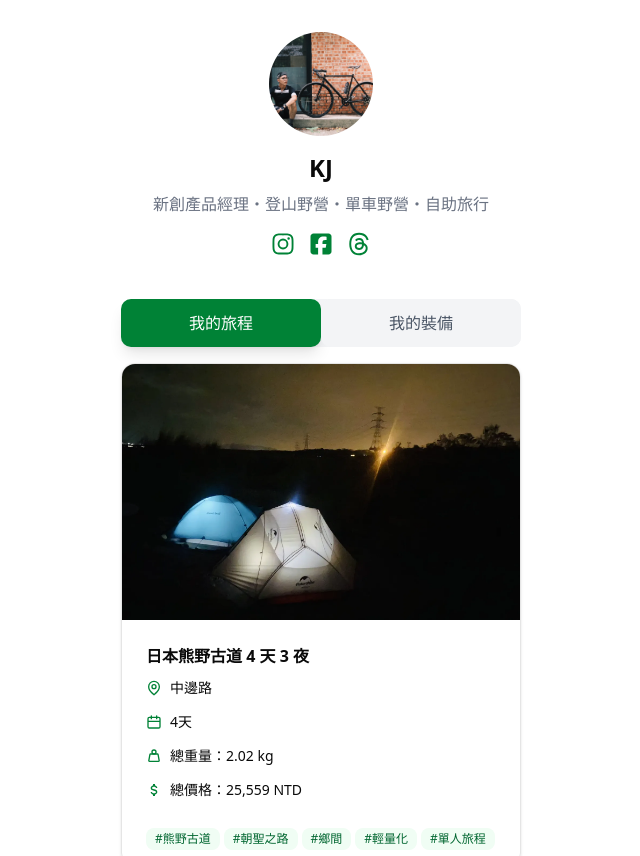
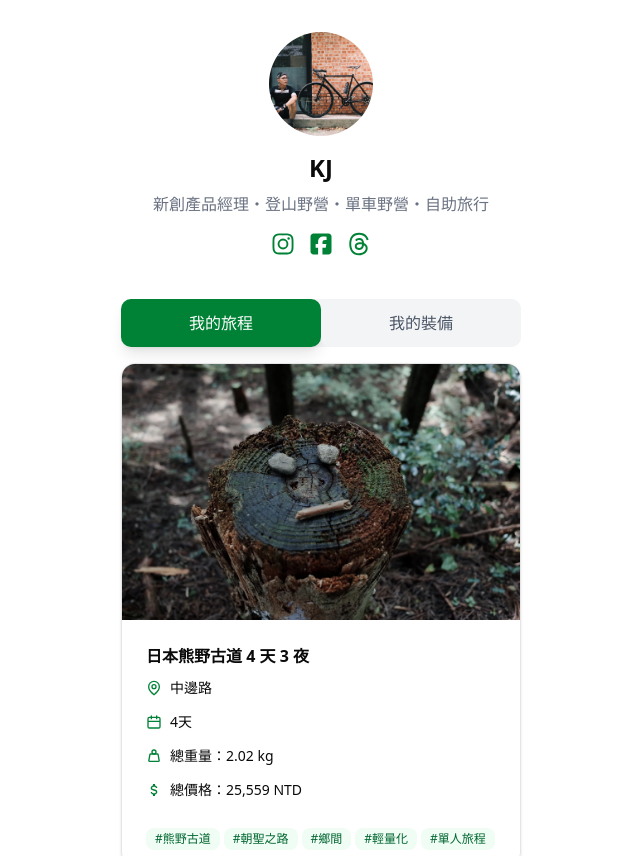
Before and after one commit to roy4222/OutShare, a Next.js app: page / in a window 1280 px wide. Shown: the top 856 px of the page, without its empty margins (319-959 px from the left). Built offline with nearby package versions, Linux system fonts and the light colour scheme.

Commit message:
feat: 更新日本熊野古道 4 天 3 夜中的圖片路徑，替換為新的圖片文件以改善顯示效果

```diff
--- a/data/trips.ts
+++ b/data/trips.ts
@@ -4,7 +4,7 @@ export const tripsData: Trip[] = [
   {
     id: "Kumano_Kodo",
     title: "日本熊野古道 4 天 3 夜",
-    image: ["/S__40583178_0.webp","/S__40583180_0.webp","/S__40583181_0.webp"],
+    image: ["/_R812133.webp","/_R812134.JPG.webp","/_R812136.JPG.webp","/_R812137.JPG.webp","/_R812139.JPG.webp"],
     alt: "日本熊野古道 4 天 3 夜",
     location: "中邊路",
     duration: "4天",
```
